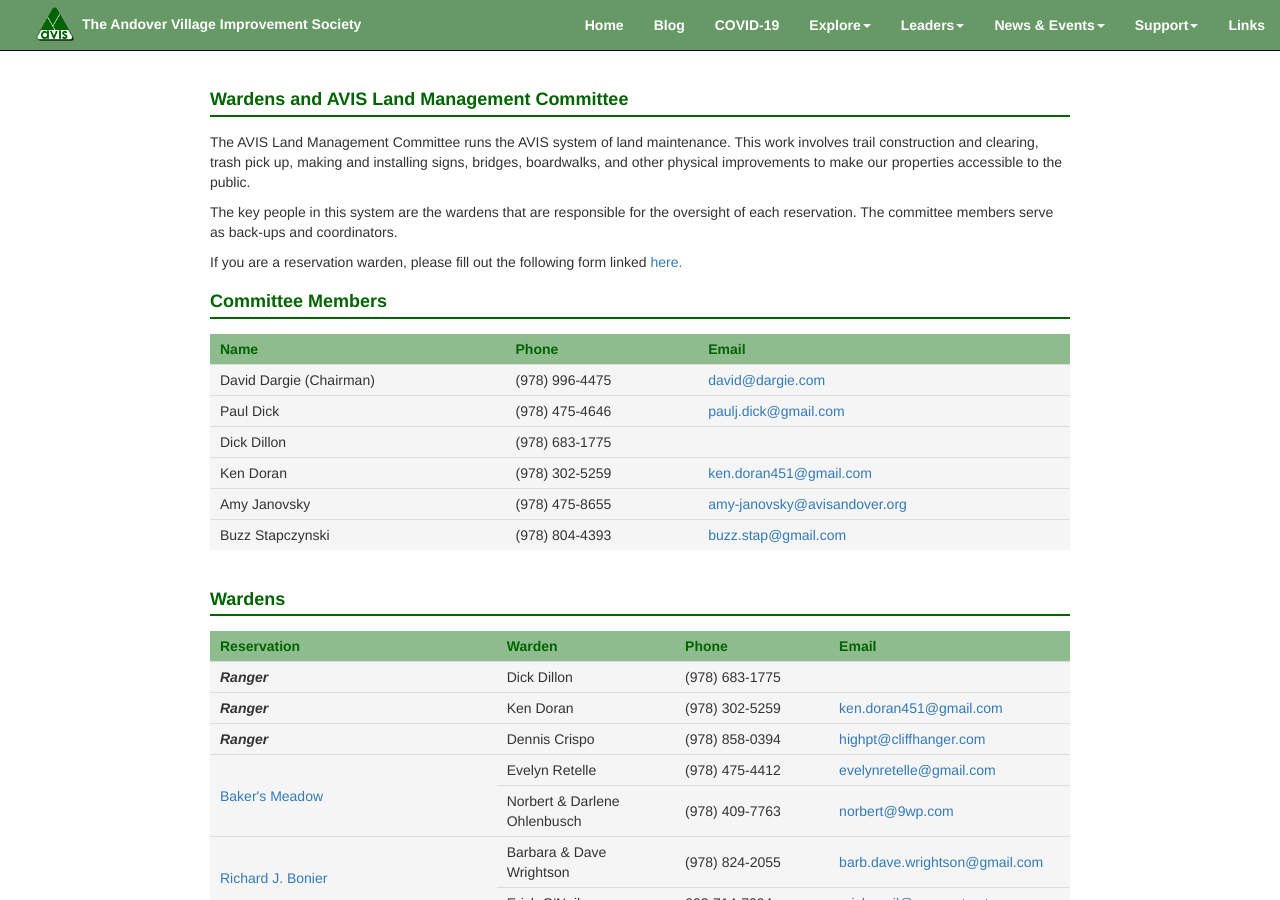
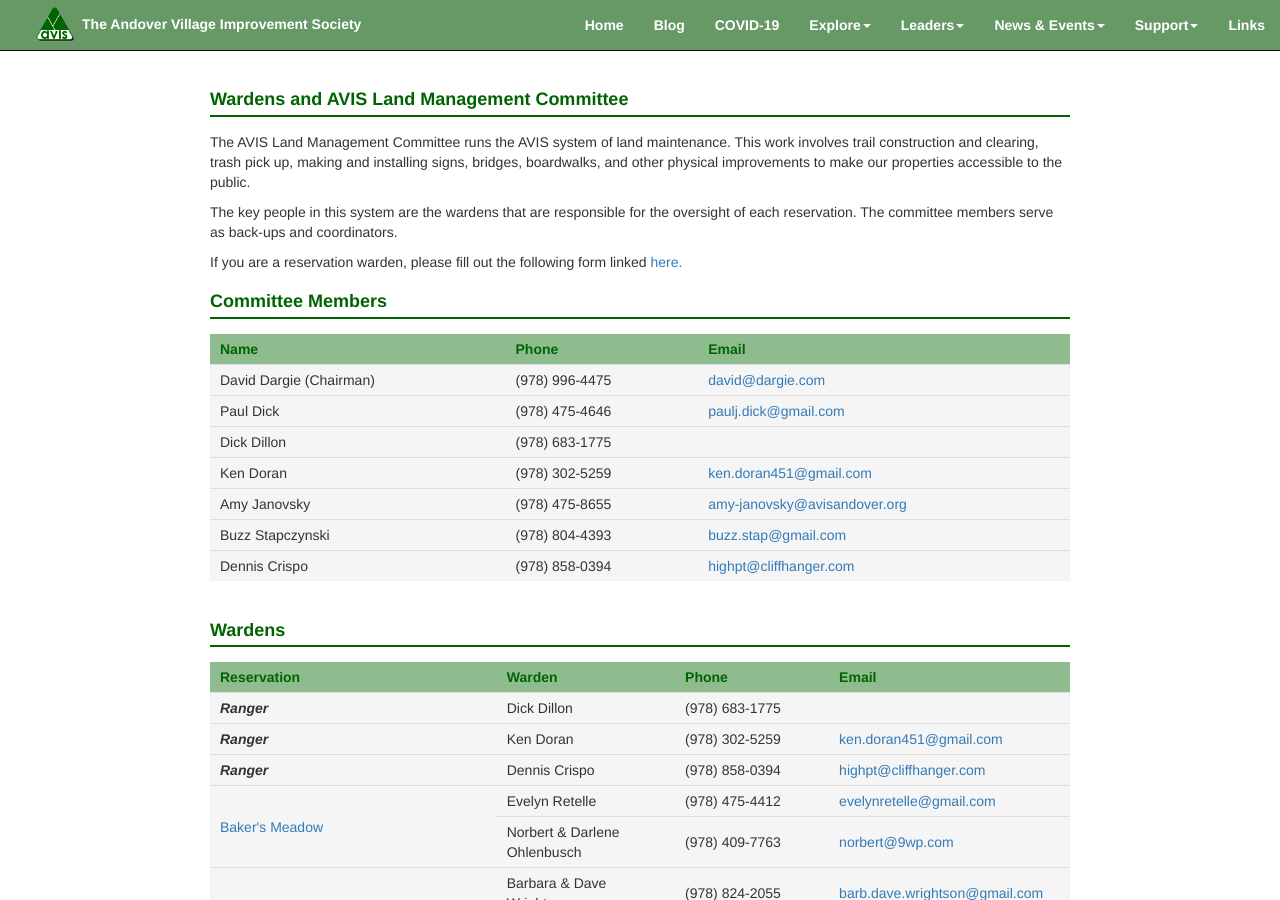
Before and after one commit to avisandover/avis-website, a Jekyll site: the page built from wardens.html, in a window 1280 px wide and 900 px high. Built offline with Jekyll 4.4.1, drawn with Linux system fonts in a browser that asks for light colours; nearby versions of some CDN libraries; some of the changed text lies outside the part shown.

Commit message:
Added new Committee Member, Warden, and added Sunset Rock link.

```diff
--- a/_layouts/reservation.html
+++ b/_layouts/reservation.html
@@ -52,7 +52,7 @@
         <li><a href="/natsmith.html">Nat Smith</a></li>
         <li><a href="/spalding.html">Spalding</a></li>
         <li><a href="/stanley.html">Stanley</a></li>
-        <li><a>Sunset Rock</a></li>
+        <li><a href="/sunsetrock.html">Sunset Rock</a></li>
         <li><a href="/taft.html">Amy Gordon Taft</a></li>
         <li><a href="/turtle.html">Turtle Mound-McCarthy</a></li>
         <li><a href="/vale.html">Vale</a></li>
--- a/wardens.html
+++ b/wardens.html
@@ -51,6 +51,11 @@
         <td>Buzz Stapczynski</td>
         <td>(978) 804-4393</td>
         <td><a href="mailto:buzz.stap@gmail.com">buzz.stap@gmail.com</a></td>
+      </tr>
+      <tr>
+        <td>Dennis Crispo</td>
+        <td>(978) 858-0394</td>
+        <td><a href=" highpt@cliffhanger.com"> highpt@cliffhanger.com</a></td>
       </tr>
     </table>
   </div>
@@ -387,10 +392,15 @@
         <td><a href="mailto:cutler_mark@hotmail.comu">cutler_mark@hotmail.com</a></td>
       </tr>
       <tr>
-        <td><a>Sunset Rock</a></td>
+        <td rowspan="2"><a href="/sunsetrock.html">Sunset Rock</a></td>
         <td>Jerry &amp; Krista Witt</td>
         <td>(978) 474-0740</td>
         <td><a href="mailto:witter1@gmail.com">witter1@gmail.com</a></td>
+      </tr>
+      <tr>
+        <td>Ben Green </td>
+        <td>617-945-4300</td>
+        <td><a href="mailto:ben@crossroad.us"> ben@crossroad.us</a></td>
       </tr>
       <tr>
         <td rowspan="3"><a href="/taft.html">Amy Gordon Taft</a></td>
```
